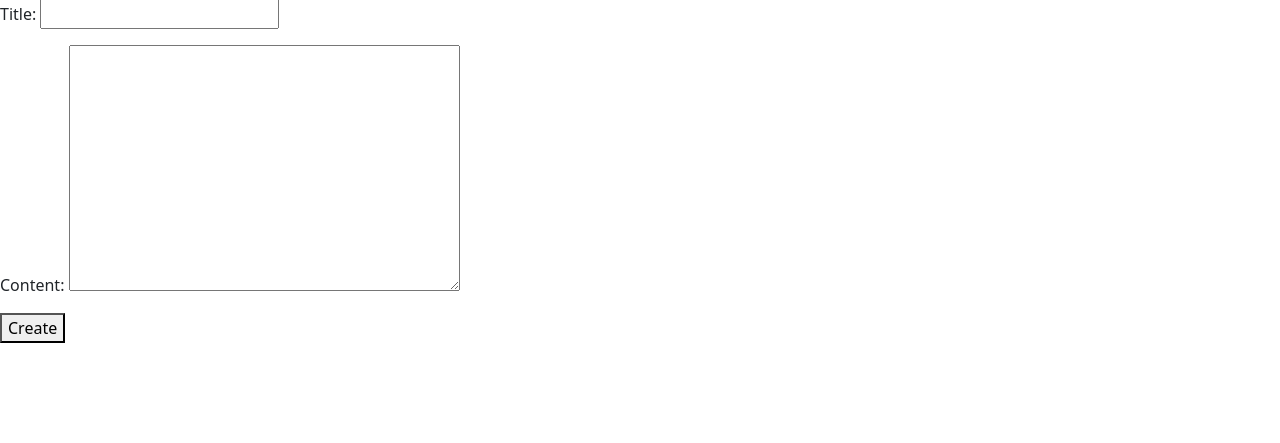
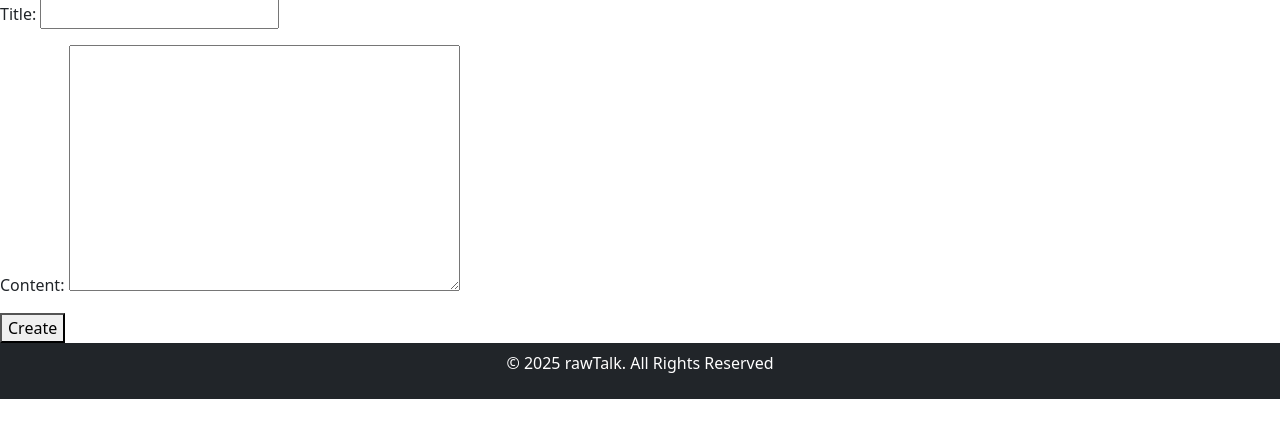
Before and after one commit to tshering10/Blog-App, a Django app: page /create/ in a window 1280 px wide. Shown: the part 57-500 px from the top of the page. Run offline with Django 5.2, Linux system fonts and the light colour scheme.

Commit message:
Footer setup

```diff
--- a/blog/templates/posts/base.html
+++ b/blog/templates/posts/base.html
@@ -67,6 +67,11 @@
   {% endif %}
 
     {% block content %}{% endblock content %}
+    <div class="footer-container">
+      <footer class = "bg-dark text-white p-2 text-center">
+        <p>&copy; 2025 rawTalk. All Rights Reserved</p>
+      </footer>
+    </div>
     <script src="https://cdn.jsdelivr.net/npm/bootstrap@5.2.3/dist/js/bootstrap.bundle.min.js" integrity="sha384-kenU1KFdBIe4zVF0s0G1M5b4hcpxyD9F7jL+jjXkk+Q2h455rYXK/7HAuoJl+0I4" crossorigin="anonymous"></script>
   </body>
 </html>
```
Also changed, not shown: blog/db.sqlite3.
